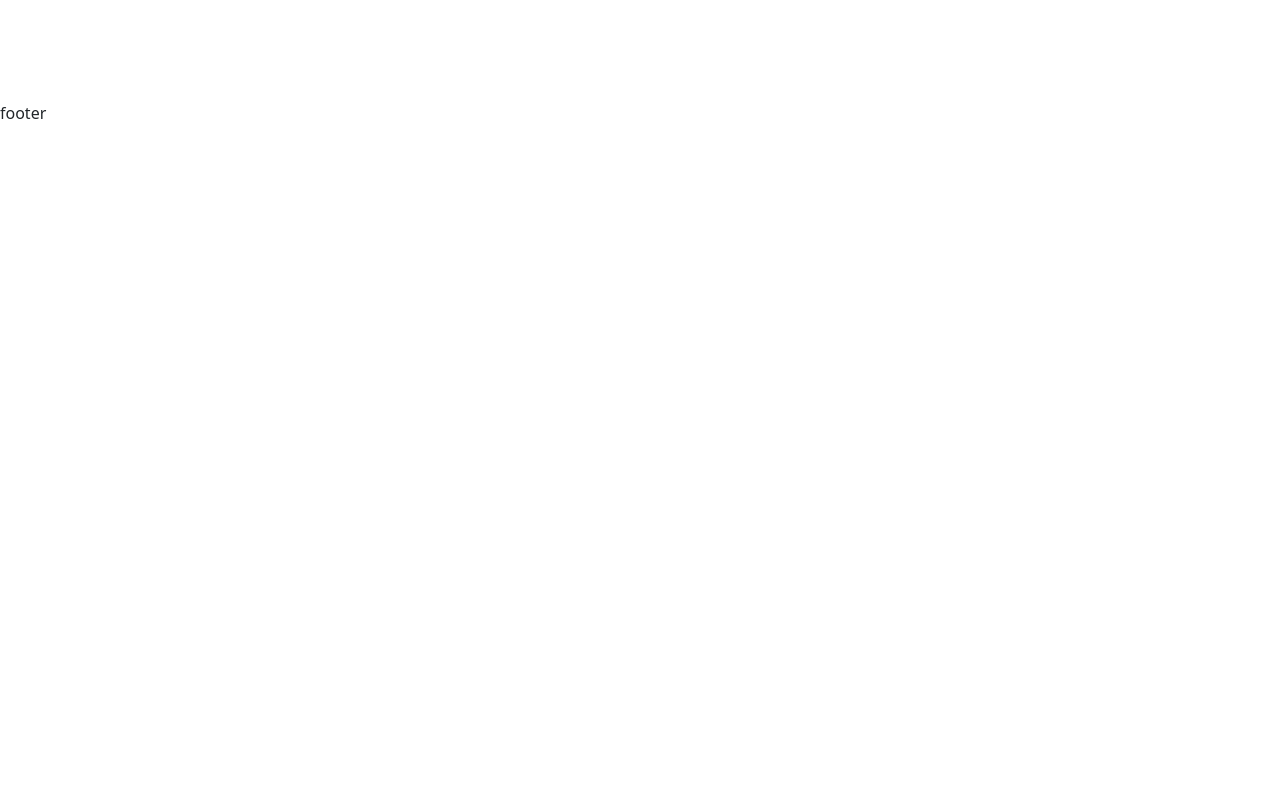
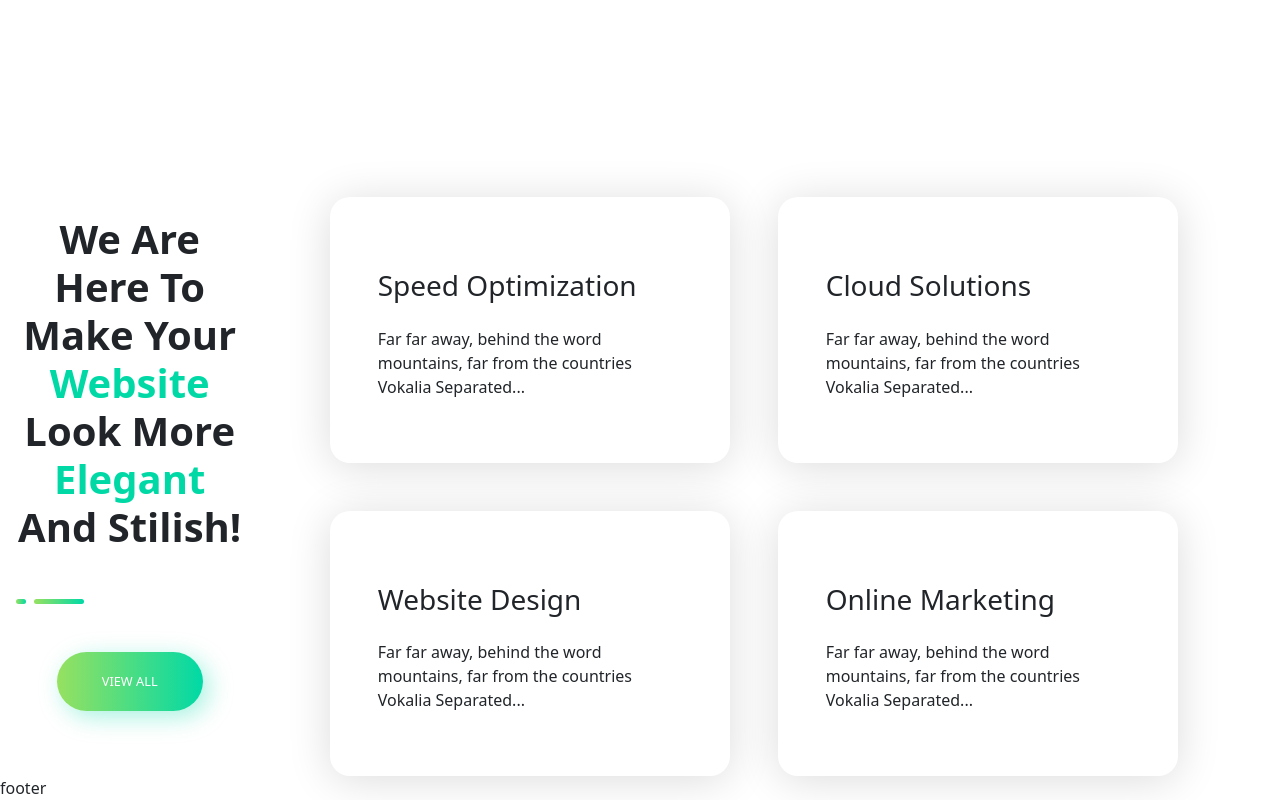
Before and after one commit to NelloRossi97/proj-html-vuejs, a Vue app: page / in a window 1280 px wide. Shown: the part 1019-1819 px from the top of the page. Before the commit the page ends 1144 px from the top, so only its background shows below. Built offline with nearby package versions, Linux system fonts and the light colour scheme; the HTML template or start-up script is replaced by a standard one.

Commit message:
added services component

```diff
--- a/src/assets/styles/general.scss
+++ b/src/assets/styles/general.scss
@@ -13,7 +13,3 @@
     background-color: $bg-primary;
     font-family: 'Quicksand', sans-serif;
 }
-
-section{
-    height: 100vh;
-}
--- /dev/null
+++ b/src/components/Card.vue
@@ -0,0 +1,40 @@
+<template>
+    <div class="col-12 col-sm-6 p-5">
+        <i :class="'fa-solid fa-' + icon + ' fs-1'"></i>
+        <h3 class="text-capitalize my-4">{{ title }}</h3>
+        <p>Far far away, behind the word mountains, far
+            from the countries Vokalia Separated...</p>
+    </div>
+</template>
+
+<script>
+    export default {
+    name: 'Card',
+    props: ['icon', 'title']
+    }
+</script>
+
+<style lang="scss" scoped>
+@use '../assets/styles/partials/variables' as *;
+.left{
+    width: 40%;
+}
+
+.right{
+    width: 60%;
+}
+
+.col-12{
+    box-shadow: 0 4px 44px 0 rgba(0, 0, 0, 0.14);
+    border-radius: 20px;
+    max-width: 400px;
+    max-height: 400px;
+    &:hover{
+        color: white;
+        background: $hover-bg;
+        box-shadow: 6px 6px 25px 0 rgba(0,217,166,.35);
+        cursor: pointer;
+    }
+
+}
+</style>
--- a/src/components/MainComponent.vue
+++ b/src/components/MainComponent.vue
@@ -1,15 +1,18 @@
 <template>
     <main>
         <Jumbotron/>
+        <Services/>
     </main>
 </template>
 
 <script>
 import Jumbotron from './Jumbotron.vue';
+import Services from './Services.vue';
     export default {
     name: 'MainComponent',
     components: {
-            Jumbotron
+        Jumbotron,
+        Services
         }
     }
 </script>
--- /dev/null
+++ b/src/components/Services.vue
@@ -0,0 +1,47 @@
+<template>
+    <section class="mx-3 d-flex flex-column flex-xl-row justify-content-between align-content-center mt-5">
+        <div class="left align-self-center text-xl-center">
+            <h2 class="text-capitalize fw-bold fs-1">We are here to <br>
+                Make your <span>website</span> <br>
+                look more <span>elegant</span>  <br>
+                and stilish!
+            </h2>
+            <Divider/>
+            <ButtonPrimary :text="'view all'"/>
+        </div>
+        <div class="right align-self-center mt-5">
+            <div class="row gap-5 justify-content-center">
+                <Card :icon="'gauge-simple-high'" :title="'speed optimization'"/>
+                <Card :icon="'cloud'" :title="'cloud solutions'"/>
+                <Card :icon="'tablet-screen-button'" :title="'website design'"/>
+                <Card :icon="'stopwatch'" :title="'online marketing'"/>
+            </div>
+        </div>
+    </section>
+</template>
+
+<script>
+import Divider from './Divider.vue';
+import ButtonPrimary from './ButtonPrimary.vue';
+import Card from './Card.vue'
+    export default {
+    name: 'Services',
+    components: {
+        Divider,
+        ButtonPrimary,
+            Card
+        }
+    }
+</script>
+
+<style lang="scss" scoped>
+@use '../assets/styles/partials/variables' as *;
+
+h2{
+    span{
+        color: $contrast-color;
+    }
+}
+
+
+</style>
```
